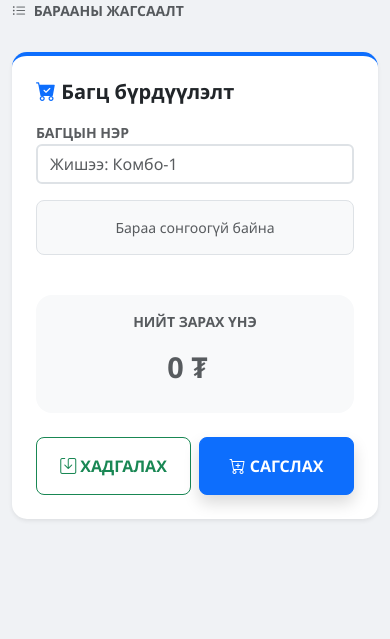
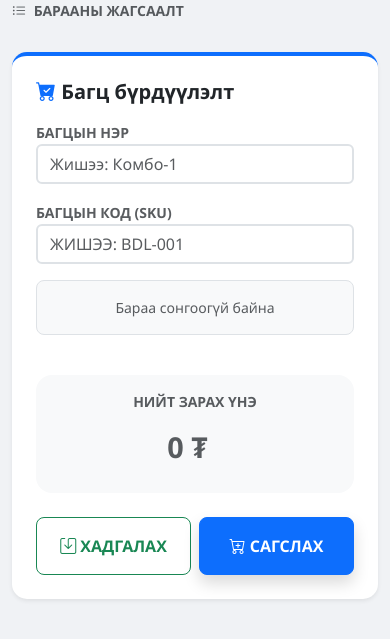
Before and after one commit to TSodoo-1985/Tolgoit_Num, a Flask app: page /bundles in a window 390 px wide. Shown: the part 141-780 px from the top of the page. Run offline with Flask 3, Linux system fonts and the light colour scheme; the visitor is signed in with stand-in values (Sample User, id 1); data that the repository does not hold is empty.

Commit message:
Update bundles.html

```diff
--- a/templates/bundles.html
+++ b/templates/bundles.html
@@ -14,23 +14,6 @@
     .card { border-radius: 15px; border: none; }
     .bundle-item-row { border-bottom: 1px solid #eee; padding: 10px 0; }
     .bundle-item-row:last-child { border-bottom: none; }
-
-    .template-scroll {
-        display: flex;
-        overflow-x: auto;
-        gap: 10px;
-        padding-bottom: 10px;
-        -webkit-overflow-scrolling: touch;
-    }
-    .template-card {
-        min-width: 140px;
-        background: white;
-        padding: 12px;
-        border-radius: 12px;
-        border: 1px solid #dee2e6;
-        text-align: center;
-        cursor: pointer;
-    }
 </style>
 
 <div class="sticky-bundle-search shadow-sm">
@@ -43,16 +26,16 @@
 <div class="row">
     <div class="col-12 col-lg-5 mb-3">
         <h6 class="fw-bold mb-3 text-uppercase small text-muted"><i class="bi bi-list-ul me-1"></i> Барааны жагсаалт</h6>
-        <div id="bundleProductList" style="max-height: 350px; overflow-y: auto; padding-right: 5px;">
+        <div id="bundleProductList" style="max-height: 450px; overflow-y: auto; padding-right: 5px;">
             {% for p in products %}
             <div class="card p-3 mb-2 shadow-sm bundle-product-card" data-name="{{ p.name }}" data-sku="{{ p.sku }}">
                 <div class="d-flex justify-content-between align-items-center">
-                    <div onclick="addItemToBundle('{{ p.id }}', '{{ p.name }}', {{ p.retail_price }})" style="cursor:pointer; flex: 1;">
+                    <div onclick="addItemToBundle('{{ p.id }}', '{{ p.name }}')" style="cursor:pointer; flex: 1;">
                         <span class="badge bg-dark mb-1">{{ p.sku }}</span>
                         <h6 class="mb-0 fw-bold">{{ p.name }}</h6>
                         <small class="text-muted">{{ "{:,.0f}".format(p.retail_price) }}₮ | Үлдэгдэл: {{ p.stock }}</small>
                     </div>
-                    <button class="btn btn-primary btn-sm rounded-3" onclick="addItemToBundle('{{ p.id }}', '{{ p.name }}', {{ p.retail_price }})">
+                    <button class="btn btn-primary btn-sm rounded-3" onclick="addItemToBundle('{{ p.id }}', '{{ p.name }}')">
                         <i class="bi bi-plus-lg"></i>
                     </button>
                 </div>
@@ -65,9 +48,15 @@
         <div class="card p-4 shadow-sm mb-4 border-top border-primary border-4">
             <h5 class="fw-bold mb-3"><i class="bi bi-cart-check-fill text-primary"></i> Багц бүрдүүлэлт</h5>
 
-            <div class="mb-3">
-                <label class="small fw-bold text-muted">БАГЦЫН НЭР</label>
-                <input type="text" id="bundleName" class="form-control border-2" placeholder="Жишээ: Комбо-1">
+            <div class="row">
+                <div class="col-md-6 mb-3">
+                    <label class="small fw-bold text-muted">БАГЦЫН НЭР</label>
+                    <input type="text" id="bundleName" class="form-control border-2" placeholder="Жишээ: Комбо-1">
+                </div>
+                <div class="col-md-6 mb-3">
+                    <label class="small fw-bold text-muted">БАГЦЫН КОД (SKU)</label>
+                    <input type="text" id="bundleSKU" class="form-control border-2 text-uppercase" placeholder="Жишээ: BDL-001">
+                </div>
             </div>
 
             <div id="selectedItemsContainer" class="mb-4">
@@ -106,7 +95,7 @@ function filterBundleProducts() {
     });
 }
 
-function addItemToBundle(id, name, price) {
+function addItemToBundle(id, name) {
     let existing = selectedItems.find(i => i.product_id === id);
     if (existing) {
         existing.quantity += 1;
@@ -155,17 +144,19 @@ function removeItem(id) {
 
 function sellNow() {
     const name = document.getElementById('bundleName').value || "Шинэ багц";
+    const sku = document.getElementById('bundleSKU').value || "BDL-" + Date.now().toString().slice(-4);
     const price = document.getElementById('bundlePrice').value;
 
     if (selectedItems.length === 0 || !price) {
-        alert("Бараа эсввал үнэ дутуу байна!");
+        alert("Бараа эсвэл үнэ дутуу байна!");
         return;
     }
 
     let cart = JSON.parse(localStorage.getItem('myCart')) || [];
 
     cart.push({
-        product_id: "bundle_" + Date.now(),
+        product_id: 0, // Өгөгдлийн санд алдаа өгөхгүй байх үүднээс 0 (Integer) болгов
+        sku: sku,      // Таны өгсөн код энд хадгалагдана
         name: name,
         quantity: 1,
         type: "Багц",
@@ -175,7 +166,6 @@ function sellNow() {
     });
 
     localStorage.setItem('myCart', JSON.stringify(cart));
-
     if (window.updateBadge) window.updateBadge();
 
     alert("Багц сагсанд нэмэгдлээ!");
@@ -185,12 +175,22 @@ function sellNow() {
 function saveBundle() {
     const name = document.getElementById('bundleName').value;
     const price = document.getElementById('bundlePrice').value;
-    if (!name || selectedItems.length === 0 || !price) { alert("Мэдээлэл дутуу!"); return; }
+    const sku = document.getElementById('bundleSKU').value;
+
+    if (!name || selectedItems.length === 0 || !price) {
+        alert("Мэдээлэл дутуу!");
+        return;
+    }
 
     fetch('/create_bundle', {
         method: 'POST',
         headers: {'Content-Type': 'application/json'},
-        body: JSON.stringify({ name: name, set_price: price, items: selectedItems })
+        body: JSON.stringify({
+            name: name,
+            sku: sku, // SKU кодыг сервер рүү илгээж байна
+            set_price: price,
+            items: selectedItems
+        })
     }).then(res => res.json()).then(data => {
         if(data.status === 'success') location.reload();
         else alert(data.message);
```
